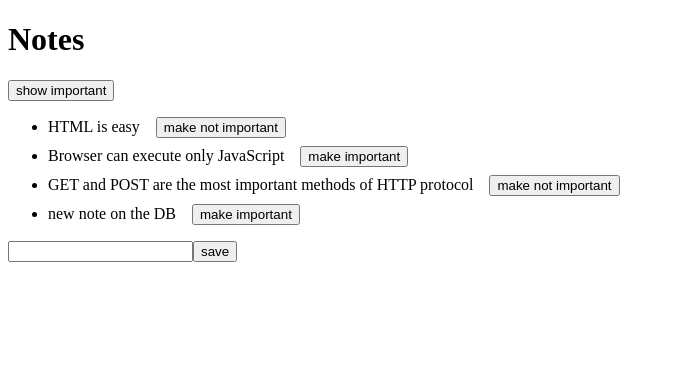
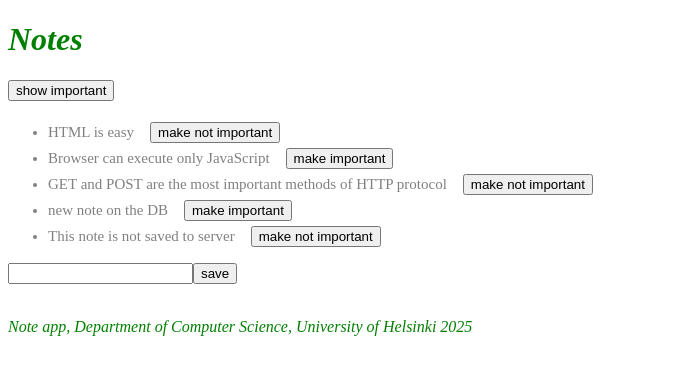
Before and after one commit to stefano76/full-stack-open-course, a React (Vite) app in the folder part2/courseinfo/: page / in a window 1280 px wide. Shown: the top 374 px of the page, without its empty margins (0-675 px from the left). Built offline with nearby package versions, Linux system fonts and the light colour scheme; data requests are answered from the project's data file.

Commit message:
Updated courseinfo for lesson part 2e - Adding styles

```diff
--- a/part2/courseinfo/src/App.jsx
+++ b/part2/courseinfo/src/App.jsx
@@ -1,11 +1,14 @@
 import { useState, useEffect } from "react"
-import Note from "./components/Note";
-import noteService from "./services/notes";
+import Footer from "./components/Footer"
+import Note from "./components/Note"
+import noteService from "./services/notes"
+import Notification from "./components/Notification"
 
 const App = () => {
     const [notes, setNotes] = useState([])
     const [newNote, setNewNote] = useState('')
     const [showAll, setShowAll] = useState(true)
+    const [errorMessage, setErrorMessage] = useState(null)
 
     useEffect(() => {
         noteService
@@ -25,7 +28,12 @@
                 setNotes(notes.map(note => note.id === id ? returnedNote : note))
             })
             .catch(error => {
-                alert(`The note "${note.content}" was already deleted from server`)
+                setErrorMessage(
+                    `Note "${note.content}" was already removed from server`
+                )
+                setTimeout(() => {
+                    setErrorMessage(null)
+                },5000)
                 setNotes(notes.filter(n => n.id !== id))
             })
     }
@@ -54,6 +62,7 @@
     return (
         <div>
             <h1>Notes</h1>
+            <Notification message={errorMessage} />
             <div>
                 <button onClick={() => setShowAll(!showAll)}>
                     show {showAll ? 'important' : 'all'}
@@ -68,6 +77,7 @@
                 <input value={newNote} onChange={handleNoteChange} />
                 <button type="submit">save</button>
             </form>
+            <Footer />
         </div>
     )
 }
--- /dev/null
+++ b/part2/courseinfo/src/components/Footer.jsx
@@ -0,0 +1,17 @@
+const Footer = () => {
+    const footerStyle = {
+        color: 'green',
+        fontStyle: 'italic'
+    }
+
+    return (
+        <div style={footerStyle}>
+            <br />
+            <p>
+                Note app, Department of Computer Science, University of Helsinki 2025
+            </p>
+        </div>
+    )
+}
+
+export default Footer
--- a/part2/courseinfo/src/components/Note.jsx
+++ b/part2/courseinfo/src/components/Note.jsx
@@ -2,7 +2,7 @@
     const label = note.important ? 'make not important' : 'make important'
 
     return (
-        <li style={{ marginBottom: '.5rem' }}>
+        <li className="note">
             {note.content}
             <button style={{marginLeft: '1rem'}} onClick={toggleImportance}>{label}</button>
         </li>
--- /dev/null
+++ b/part2/courseinfo/src/components/Notification.jsx
@@ -0,0 +1,13 @@
+const Notification = ({ message }) => {
+    if (message === null) {
+        return null
+    }
+
+    return (
+        <div className="error">
+            {message}
+        </div>
+    )
+}
+
+export default Notification
--- /dev/null
+++ b/part2/courseinfo/src/index.css
@@ -0,0 +1,20 @@
+h1 {
+    color: green;
+    font-style: italic;
+}
+
+.note {
+    color: grey;
+    padding-top: 5px;
+    font-size: 15px;
+}
+
+.error {
+    color: red;
+    background: lightgrey;
+    font-size: 20px;
+    border-style: solid;
+    border-radius: 5px;
+    padding: 10px;
+    margin-bottom: 10px;
+}
--- a/part2/courseinfo/src/main.jsx
+++ b/part2/courseinfo/src/main.jsx
@@ -1,4 +1,5 @@
 import ReactDOM from 'react-dom/client'
 import App from './App'
+import './index.css'
 
 ReactDOM.createRoot(document.getElementById('root')).render(<App />)
--- a/part2/courseinfo/src/services/notes.js
+++ b/part2/courseinfo/src/services/notes.js
@@ -3,7 +3,13 @@
 
 const getAll = () => {
     const request = axios.get(baseUrl)
-    return request.then(response => response.data)
+    // return request.then(response => response.data)
+    const nonExisting = {
+        id: 10000,
+        content: 'This note is not saved to server',
+        important: true,
+    }
+    return request.then(response => response.data.concat(nonExisting))
 }
 
 const create = newObject => {
```
